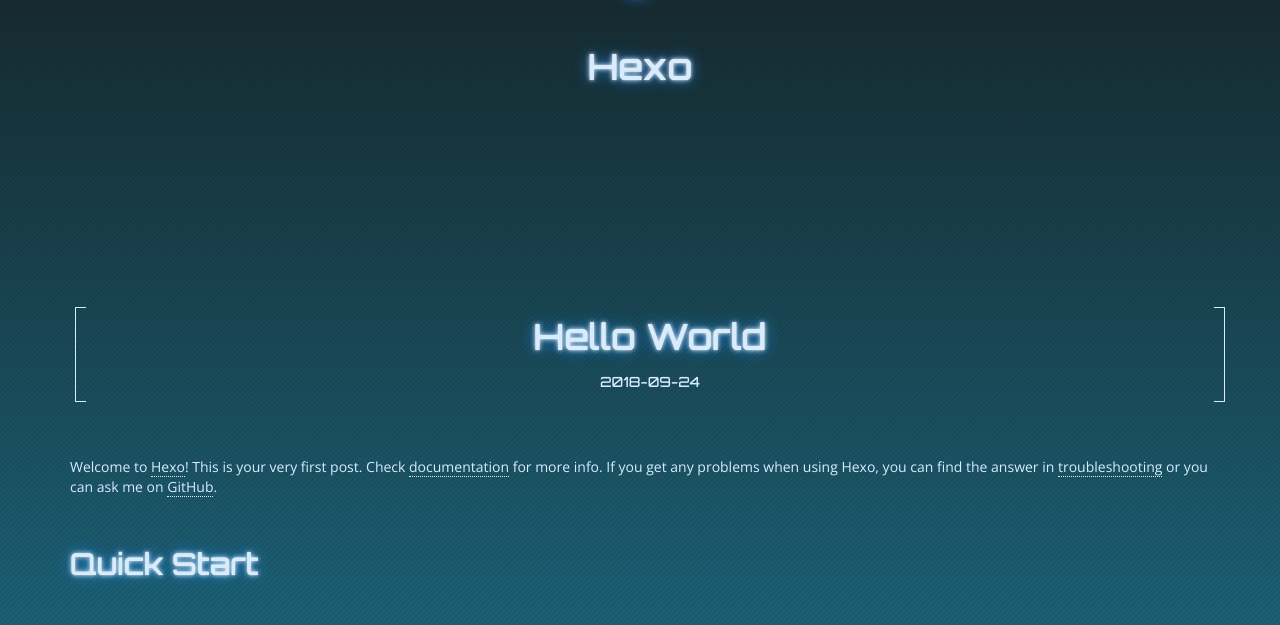
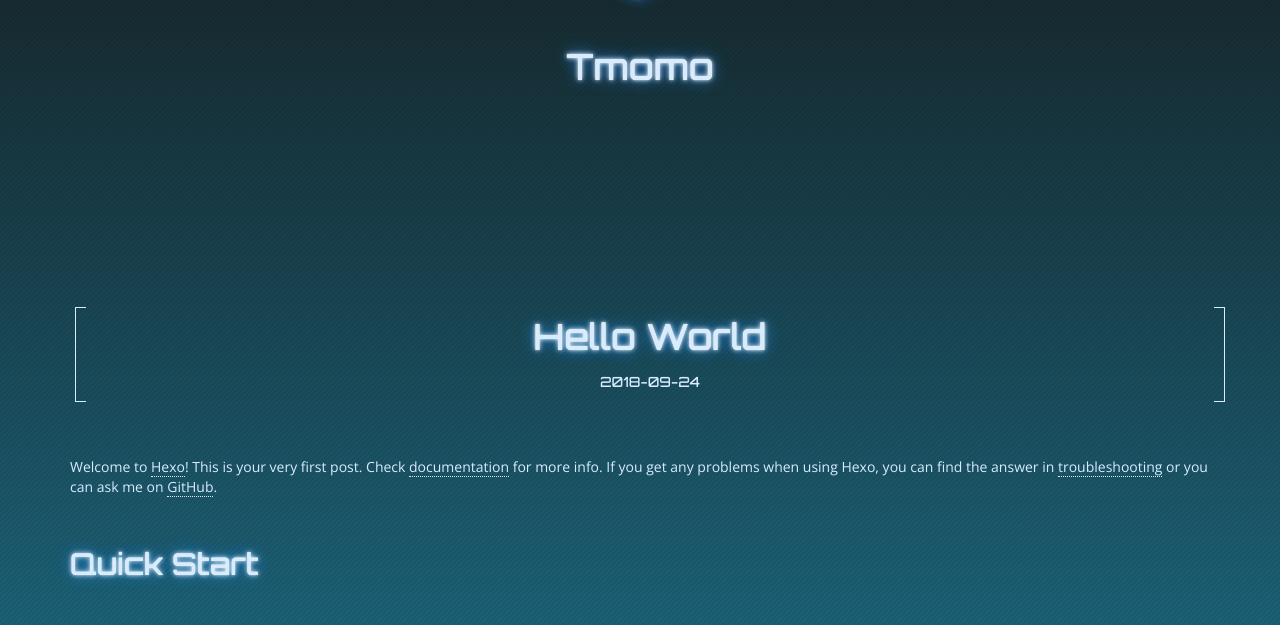
Before and after one commit to belovedmomo/belovedmomo.github.io, a plain HTML site: page index.html in a window 1280 px wide. Shown: the part 163-788 px from the top of the page. Drawn offline with nearby package versions, Linux system fonts and the light colour scheme.

Commit message:
Site updated: 2018-09-25 21:15:32

```diff
--- a/index.html
+++ b/index.html
@@ -13,19 +13,19 @@
 
     <!--Author-->
 
-        <meta name="author" content="John Doe">
+        <meta name="author" content="MarsSky">
 
 
     <!--Open Graph Title-->
 
-        <meta property="og:title" content="Hexo"/>
+        <meta property="og:title" content="Tmomo"/>
 
 
     <!--Open Graph Description-->
 
 
     <!--Open Graph Site Name-->
-    <meta property="og:site_name" content="Hexo"/>
+    <meta property="og:site_name" content="Tmomo"/>
 
     <!--Type page-->
 
@@ -40,7 +40,7 @@
 
     <!-- Title -->
 
-    <title>Hexo</title>
+    <title>Tmomo</title>
 
     <!-- Bootstrap Core CSS -->
     <link rel="stylesheet" href="//maxcdn.bootstrapcdn.com/bootstrap/4.0.0-alpha.2/css/bootstrap.min.css" integrity="sha384-y3tfxAZXuh4HwSYylfB+J125MxIs6mR5FOHamPBG064zB+AFeWH94NdvaCBm8qnd" crossorigin="anonymous">
@@ -135,7 +135,7 @@
     <div class="logo">
         <a href="/"><i class="logo-icon fa fa-cube" aria-hidden="true"></i></a>
 
-            <h1 id="main-title" class="title">Hexo</h1>
+            <h1 id="main-title" class="title">Tmomo</h1>
 
     </div>
 </header>
```
Also changed, not shown: 2018/09/24/hello-world/index.html (+3 -3 lines), archives/2018/09/index.html (+4 -4 lines), archives/2018/index.html (+4 -4 lines), archives/index.html (+4 -4 lines).
